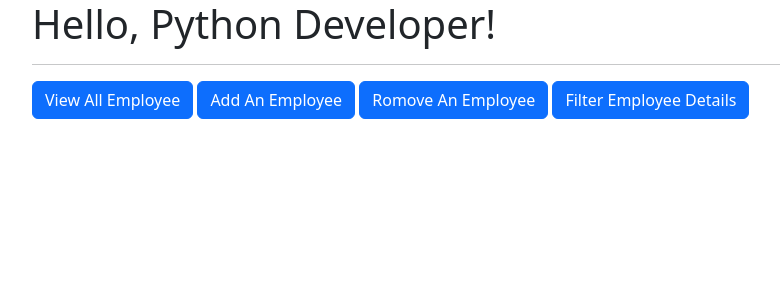
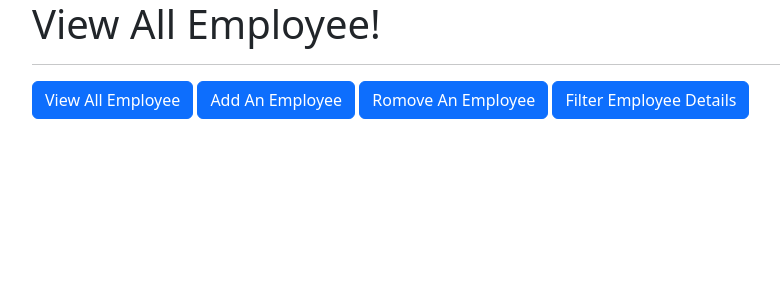
Before and after one commit to devsharifmahmud/DjangoCrudOperation, a Django app: page / in a window 1280 px wide. Shown: the top 300 px of the page, without its empty margins (50-830 px from the left). Run offline with Django 5.2, Linux system fonts and the light colour scheme.

Commit message:
HTML file add

```diff
--- a/office_emp_proj/emp_app/templates/add_emp.html
+++ b/office_emp_proj/emp_app/templates/add_emp.html
@@ -9,7 +9,7 @@
 </head>
 <body>
 <div class="container">
-    <h1>Hello, Python Developer!</h1>
+    <h1>Add An Employee!</h1>
     <hr>
     <a class="btn btn-primary" href="/all_emp" role="button">View All Employee</a>
     <a class="btn btn-primary" href="/add_emp" role="button">Add An Employee</a>
--- a/office_emp_proj/emp_app/templates/filter_emp.html
+++ b/office_emp_proj/emp_app/templates/filter_emp.html
@@ -9,7 +9,7 @@
 </head>
 <body>
 <div class="container">
-    <h1>Hello, Python Developer!</h1>
+    <h1>Filter An Employee!</h1>
     <hr>
     <a class="btn btn-primary" href="/all_emp" role="button">View All Employee</a>
     <a class="btn btn-primary" href="/add_emp" role="button">Add An Employee</a>
--- a/office_emp_proj/emp_app/templates/index.html
+++ b/office_emp_proj/emp_app/templates/index.html
@@ -9,7 +9,7 @@
 </head>
 <body>
 <div class="container">
-    <h1>Hello, Python Developer!</h1>
+    <h1>View All Employee!</h1>
     <hr>
     <a class="btn btn-primary" href="/all_emp" role="button">View All Employee</a>
     <a class="btn btn-primary" href="/add_emp" role="button">Add An Employee</a>
--- a/office_emp_proj/emp_app/templates/remove_emp.html
+++ b/office_emp_proj/emp_app/templates/remove_emp.html
@@ -9,7 +9,7 @@
 </head>
 <body>
 <div class="container">
-    <h1>Hello, Python Developer!</h1>
+    <h1>Remove An Employee!</h1>
     <hr>
     <a class="btn btn-primary" href="/all_emp" role="button">View All Employee</a>
     <a class="btn btn-primary" href="/add_emp" role="button">Add An Employee</a>
```
